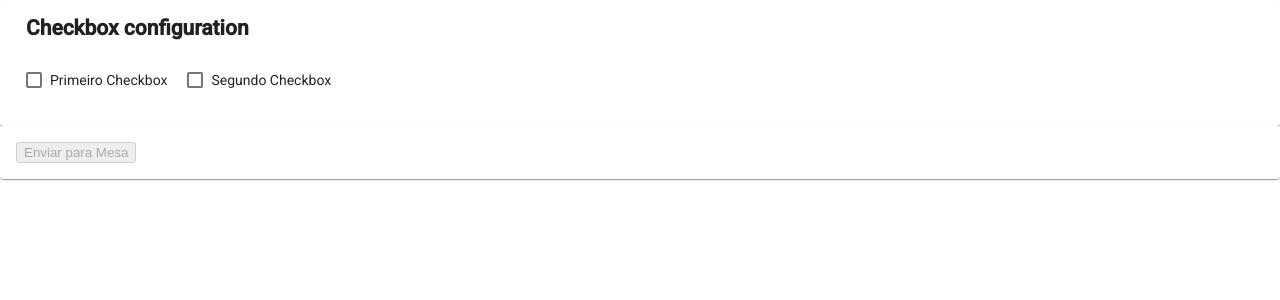
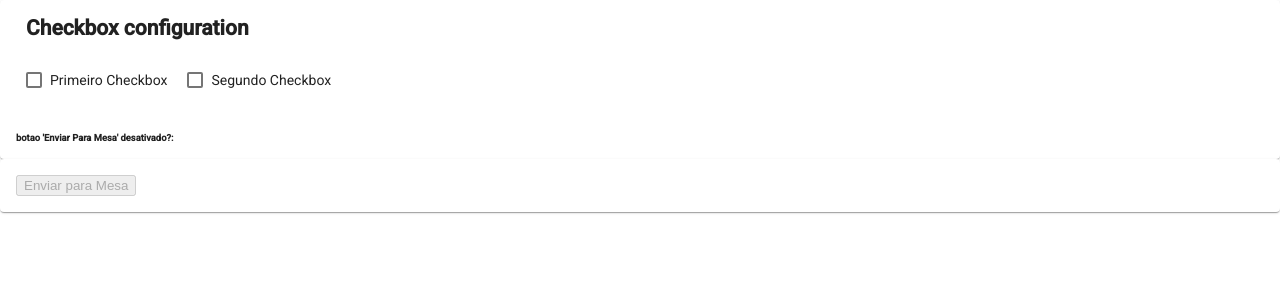
Before and after one commit to felipemv13/testes-angular, an Angular app: page / in a window 1280 px wide. Shown: the top 300 px of the page. Built offline with nearby package versions, Linux system fonts and the light colour scheme.

Commit message:
Ajuste para INPUT e OUTPUT simultâneos

```diff
--- a/src/app/item-detail/item-detail.component.html
+++ b/src/app/item-detail/item-detail.component.html
@@ -26,5 +26,6 @@
       <mat-checkbox class="example-margin" (click)="avisarBotaoCancelar($event)"  [(ngModel)]="segundoCheckbox">
         Segundo Checkbox</mat-checkbox>
     </section>
+    <h6>botao 'Enviar Para Mesa' desativado?: {{ estadoBotaoDesativado }}</h6>
   </mat-card-content>
 </mat-card>
--- a/src/app/item-detail/item-detail.component.ts
+++ b/src/app/item-detail/item-detail.component.ts
@@ -37,5 +37,7 @@ checked="true";
     this.avisoBotaoCancelar.emit(this.primeiroCheckbox);
   }
 
+  @Input() estadoBotaoDesativado = undefined;
+
 
 }
--- a/src/app/parent-component/parent-component.component.html
+++ b/src/app/parent-component/parent-component.component.html
@@ -23,7 +23,9 @@
 <!--  código exemplo OUTPUT
       com Angular Material -->
       <div>
-        <app-item-detail (avisoBotaoCancelar)="validarBotaoEnviar($event)">
+        <app-item-detail
+          (avisoBotaoCancelar)="validarBotaoEnviar($event)"
+          [estadoBotaoDesativado]="botaoDesativado">
         </app-item-detail>
 
         <mat-card>
--- a/src/app/parent-component/parent-component.component.ts
+++ b/src/app/parent-component/parent-component.component.ts
@@ -15,7 +15,7 @@ export class ParentComponentComponent {
 
   // CÓDIGO EXEMPLO OUTPUT
   items =  []; //['item1', 'item2', 'item3', 'item4'];
-  botaoDesativado = true;
+
 
   addItem(newItem: string) {
     this.items.push(newItem);
@@ -27,9 +27,11 @@ export class ParentComponentComponent {
 
   // CÓDIGO EXEMPLO COM ANGULAR MATERIAL
   envioMesaDesabilitado = true;
+  botaoDesativado = undefined;
 
   validarBotaoEnviar(value: boolean) {
     this.envioMesaDesabilitado = value;
+    this.botaoDesativado = value;
   }
 
 }
```
